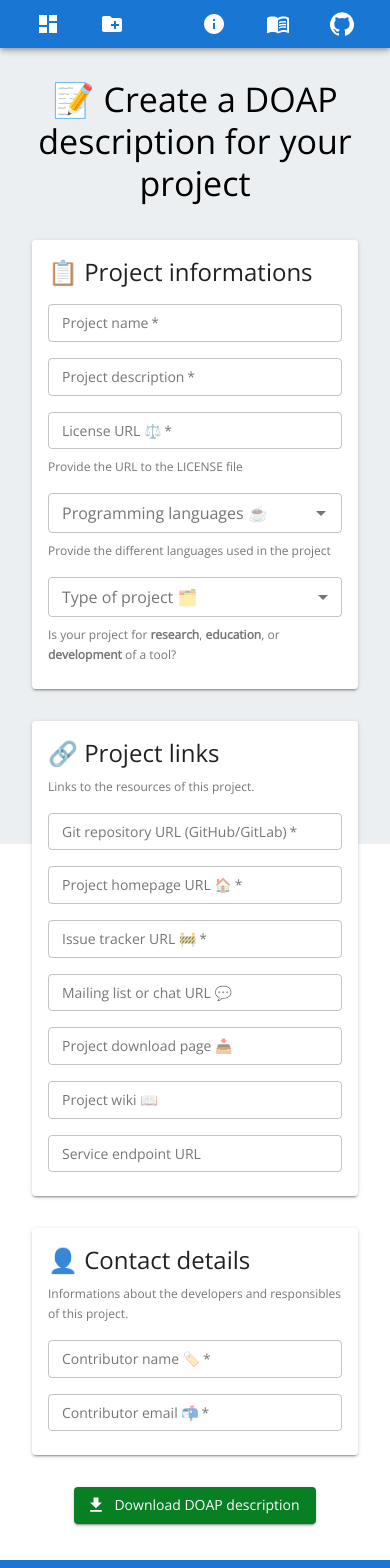
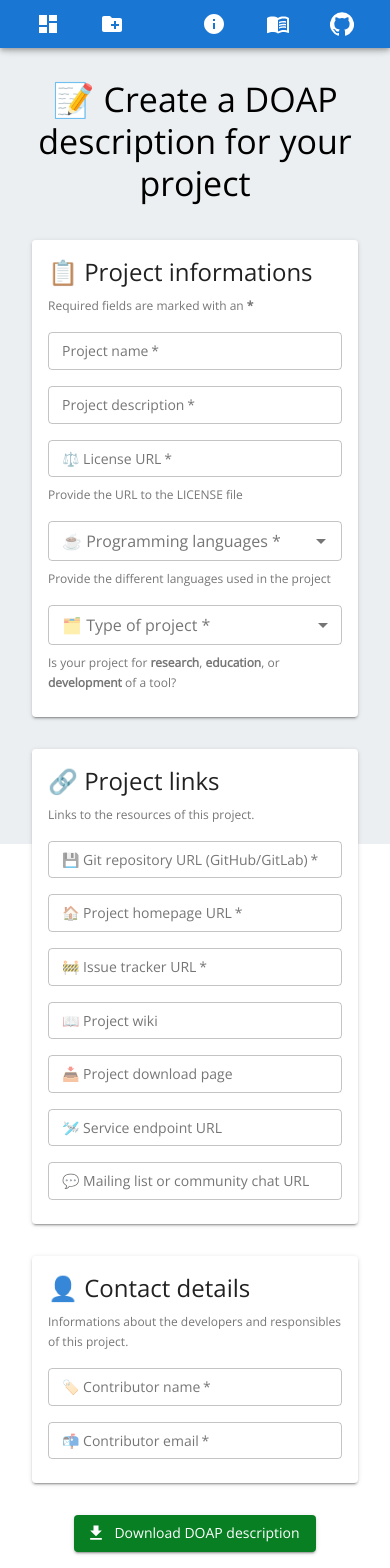
Before and after one commit to MaastrichtU-IDS/projects, a React Native app: screen /create-doap in a window 390 px wide. Shown: the top 1568 px of the page. Built offline with nearby package versions, Linux system fonts and the light colour scheme.

Commit message:
update readme

```diff
--- a/src/CreateDoapProject.tsx
+++ b/src/CreateDoapProject.tsx
@@ -137,6 +137,7 @@ export default function CreateDoapProject() {
             <Typography variant="h5" className={classes.paperTitle}>
               📋 Project informations
             </Typography>
+            <FormHelperText id="helper-programming-language">Required fields are marked with an <b>*</b></FormHelperText>
             <TextField
               id="project_name"
               label="Project name"
@@ -173,8 +174,8 @@ export default function CreateDoapProject() {
 
             <TextField
               id="project_license"
-              label="License URL ⚖️"
-              placeholder="License URL ⚖️"
+              label="⚖️ License URL"
+              placeholder="⚖️ License URL"
               required
               className={classes.fullWidth}
               variant="outlined"
@@ -203,8 +204,8 @@ export default function CreateDoapProject() {
                   {...params}
                   variant="outlined"
                   size='small'
-                  label="Programming languages ☕"
-                  placeholder="Programming languages ☕"
+                  label="☕ Programming languages *"
+                  placeholder="☕ Programming languages *"
                 />
               )}
             />
@@ -212,13 +213,13 @@ export default function CreateDoapProject() {
 
             <FormControl size='small' variant="outlined" className={classes.fullWidth}>
               <InputLabel id="form-graph-overview-label">
-                Type of project 🗂️
+                🗂️ Type of project *
               </InputLabel>
               <Select
                 id="category_dropdown"
                 // value={state.category_dropdown}
                 onChange={handleCategoryDropdown}
-                label="Type of project 🗂️"
+                label="🗂️ Type of project *"
                 autoWidth
               >
                 <MenuItem value="Research">🧪 Research</MenuItem>
@@ -238,8 +239,8 @@ export default function CreateDoapProject() {
             </FormHelperText>
             <TextField
               id="project_git_repository"
-              label="Git repository URL (GitHub/GitLab)"
-              placeholder="Git repository URL (GitHub/GitLab)"
+              label="💾 Git repository URL (GitHub/GitLab)"
+              placeholder="💾 Git repository URL (GitHub/GitLab)"
               required
               className={classes.fullWidth}
               variant="outlined"
@@ -254,8 +255,8 @@ export default function CreateDoapProject() {
             />
             <TextField
               id="project_homepage"
-              label="Project homepage URL 🏠"
-              placeholder="Project homepage URL 🏠"
+              label="🏠 Project homepage URL"
+              placeholder="🏠 Project homepage URL"
               required
               className={classes.fullWidth}
               variant="outlined"
@@ -270,8 +271,8 @@ export default function CreateDoapProject() {
             />
             <TextField
               id="project_issues"
-              label="Issue tracker URL 🚧"
-              placeholder="Issue tracker URL 🚧"
+              label="🚧 Issue tracker URL"
+              placeholder="🚧 Issue tracker URL"
               required
               className={classes.fullWidth}
               variant="outlined"
@@ -285,24 +286,9 @@ export default function CreateDoapProject() {
               }}
             />
             <TextField
-              id="project_mailinglist"
-              label="Mailing list or chat URL 💬"
-              placeholder="Mailing list or chat URL 💬"
-              className={classes.fullWidth}
-              variant="outlined"
-              onChange={handleChange}
-              size='small'
-              InputProps={{
-                className: classes.normalFont
-              }}
-              InputLabelProps={{
-                className: classes.normalFont
-              }}
-            />
-            <TextField
-              id="project_downloadpage"
-              label="Project download page 📥"
-              placeholder="Project download page 📥"
+              id="project_wiki"
+              label="📖 Project wiki"
+              placeholder="📖 Project wiki"
               onChange={handleChange}
               className={classes.fullWidth}
               variant="outlined"
@@ -315,9 +301,9 @@ export default function CreateDoapProject() {
               }}
             />
             <TextField
-              id="project_wiki"
-              label="Project wiki 📖"
-              placeholder="Project wiki 📖"
+              id="project_downloadpage"
+              label="📥 Project download page"
+              placeholder="📥 Project download page"
               onChange={handleChange}
               className={classes.fullWidth}
               variant="outlined"
@@ -331,11 +317,26 @@ export default function CreateDoapProject() {
             />
             <TextField
               id="project_service_endpoint"
-              label="Service endpoint URL"
-              placeholder="Service endpoint URL"
+              label="🛩️ Service endpoint URL"
+              placeholder="🛩️ Service endpoint URL"
               onChange={handleChange}
               className={classes.fullWidth}
               variant="outlined"
+              size='small'
+              InputProps={{
+                className: classes.normalFont
+              }}
+              InputLabelProps={{
+                className: classes.normalFont
+              }}
+            />
+            <TextField
+              id="project_mailinglist"
+              label="💬 Mailing list or community chat URL"
+              placeholder="💬 Mailing list or community chat URL"
+              className={classes.fullWidth}
+              variant="outlined"
+              onChange={handleChange}
               size='small'
               InputProps={{
                 className: classes.normalFont
@@ -355,8 +356,8 @@ export default function CreateDoapProject() {
             </FormHelperText>
             <TextField
               id="project_contributor_name"
-              label="Contributor name 🏷️"
-              placeholder="Contributor name 🏷️"
+              label="🏷️ Contributor name"
+              placeholder="🏷️ Contributor name"
               required
               className={classes.fullWidth}
               onChange={handleChange}
@@ -373,8 +374,8 @@ export default function CreateDoapProject() {
             />
             <TextField
               id="project_contributor_email"
-              label="Contributor email 📬"
-              placeholder="Contributor email 📬"
+              label="📬 Contributor email"
+              placeholder="📬 Contributor email"
               required
               className={classes.fullWidth}
               variant="outlined"
```
Also changed, not shown: 1 other file (tests, documents, lock files or other folders).
